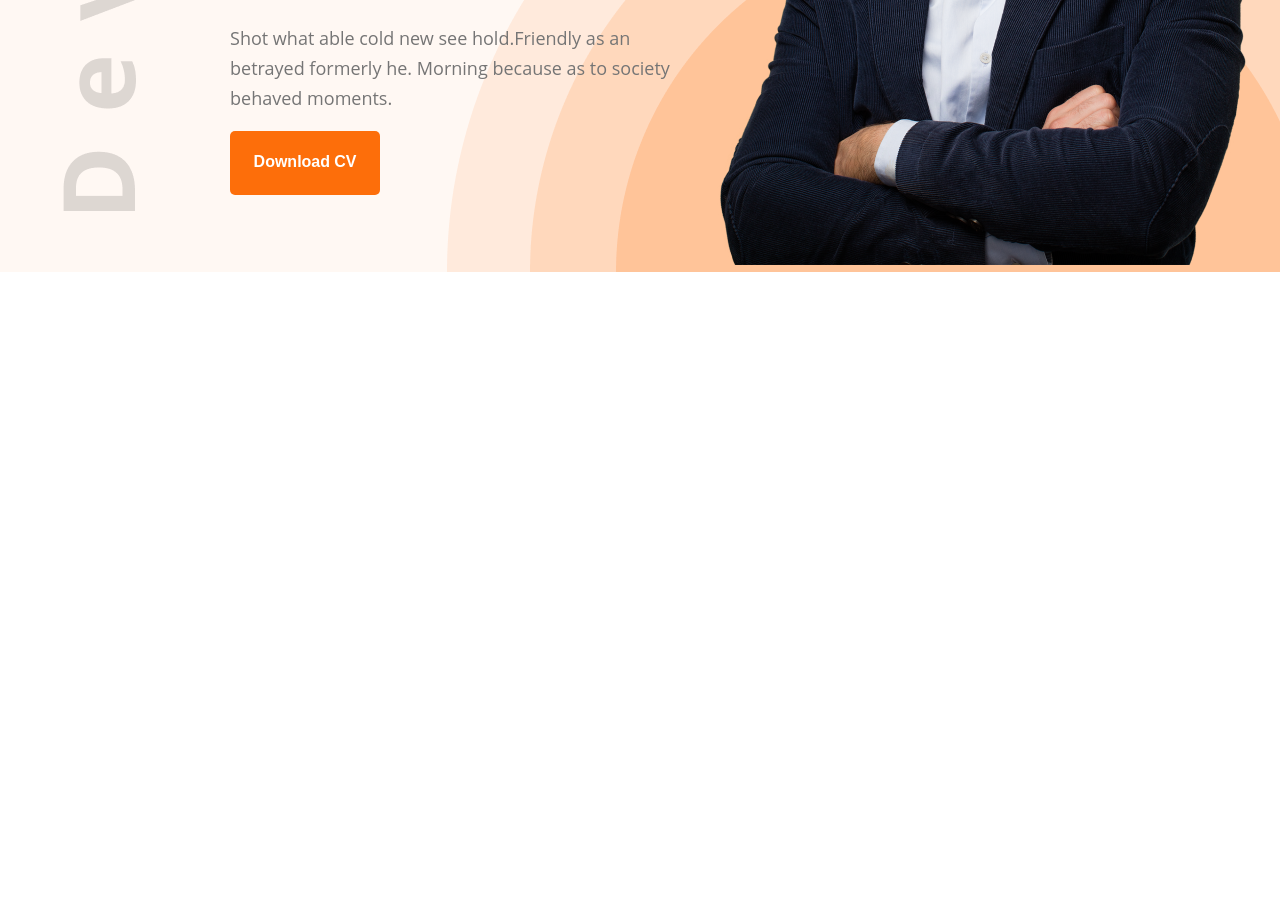
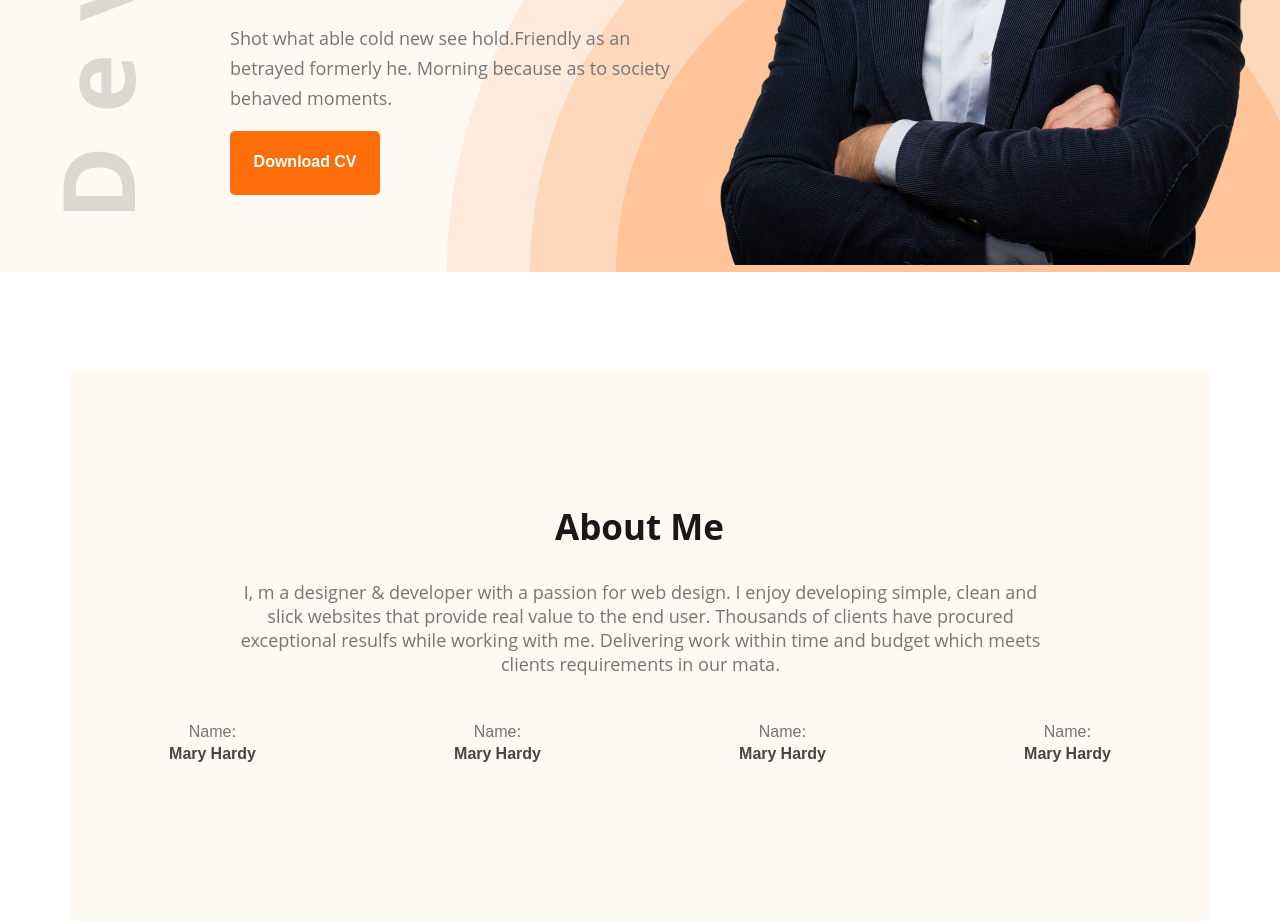
Before and after one commit to Arpon-svg/devfolio, a plain HTML site: page index.html in a window 1280 px wide. Shown: the part 613-1535 px from the top of the page. Before the commit the page ends 885 px from the top, so only its background shows below. Drawn offline with Linux system fonts and the light colour scheme.

Commit message:
about section done

```diff
--- a/index.html
+++ b/index.html
@@ -43,6 +43,43 @@
             </div>
         </div>
     </header>
+    <main>
+        <div id="about-me">
+            <div class="red-card">
+                <div class="rCardContainer">
+                    <p class="about-me-txt">About Me</p>
+                    <p class="about-me-details">
+                        I, m a designer & developer with a passion for web design. I enjoy developing simple, clean and
+                        slick websites that provide real value to the end user. Thousands of clients have procured
+                        exceptional resulfs while working with me. Delivering work within time and budget which meets
+                        clients requirements in our mata.
+                    </p>
+                    <div class="orgnizers">
+                        <p>
+                            <span>Name:</span>
+                            <br>
+                            Mary Hardy
+                        </p>
+                        <p>
+                            <span>Name:</span>
+                            <br>
+                            Mary Hardy
+                        </p>
+                        <p>
+                            <span>Name:</span>
+                            <br>
+                            Mary Hardy
+                        </p>
+                        <p>
+                            <span>Name:</span>
+                            <br>
+                            Mary Hardy
+                        </p>
+                    </div>
+                </div>
+            </div>
+        </div>
+    </main>
 </body>
 
 </html>
--- a/style.css
+++ b/style.css
@@ -114,3 +114,54 @@ header {
     /* Dark 03 */
     color: #757575;
 }
+#about-me{
+    margin-top: 100px;
+    display: flex;
+    justify-content: center;
+    align-items: center;
+}
+.red-card {
+    width: 1140px;
+    height: 550px;
+    background: #FFF8F3;
+    border-radius: 10px;
+}
+
+.about-me-txt {
+    font-family: 'Open Sans';
+    font-style: normal;
+    font-weight: 700;
+    font-size: 35px;
+    /* identical to box height */
+    padding: 131px 486px 0 485px;
+    /* Dark 01 */
+    color: #181818;
+    margin: 0;
+}
+
+.about-me-details{
+    font-family: 'Open Sans';
+    font-style: normal;
+    font-weight: 400;
+    font-size: 18px;
+    /* or 167% */
+    padding: 30px 156px 0 157px;
+    /* Dark 03 */
+    color: #757575;
+    margin: 0;
+    text-align: center;
+}
+.orgnizers{
+    display: flex;
+    justify-content: space-around;
+    text-align: center;
+    padding-top: 30px;
+}
+.orgnizers p{
+    font-weight: bolder;
+    color: #474747;
+}
+.orgnizers span{
+    font-weight: normal;
+    color: #757575;
+}
```
